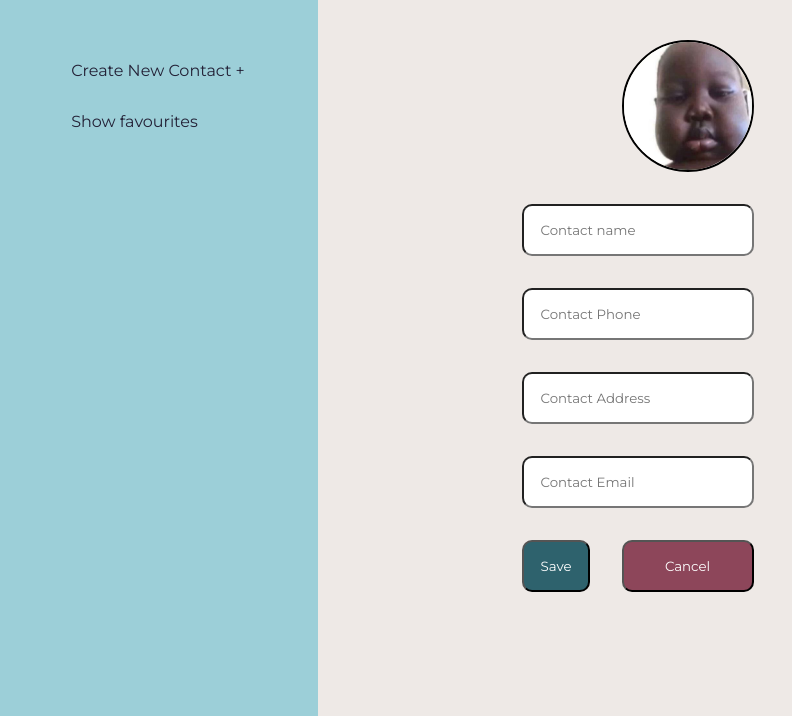
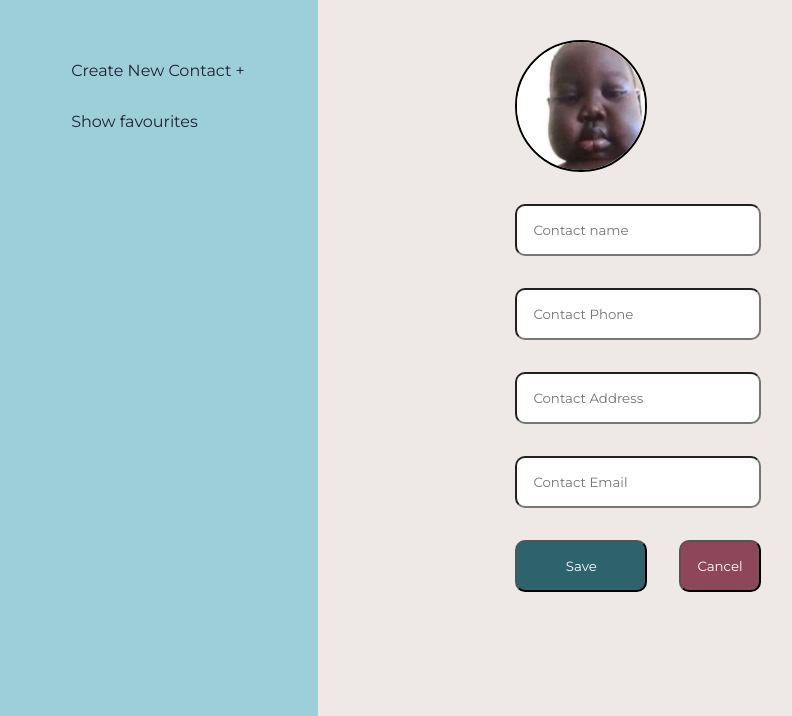
Before and after one commit to Filet26/1620_Assignment-1, a plain HTML site: page page2.html in a window 1280 px wide. Shown: the part 84-800 px from the top of the page, without its empty margins (2-794 px from the left). Drawn offline with Linux system fonts and the light colour scheme.

Commit message:
final bug fixes and errors

```diff
--- a/CSS/styles.css
+++ b/CSS/styles.css
@@ -169,7 +169,7 @@ input {
     align-self: center;
   }
   nav {
-    display: flexbox;
+    display: flex;
     grid-column: span 2;
     height: 25vh;
     justify-content: center;
--- a/page2.html
+++ b/page2.html
@@ -22,15 +22,14 @@
 
     <div class="add-contact">
       <div class="contact-card">
-        <label for="CHUNGS"></label>
         <img class="profile-img" src="images/pfp.jpg" alt="profile picture" />
         <input class="card-input" type="text" placeholder="Contact name" />
         <input class="card-input" type="text" placeholder="Contact Phone" />
         <input class="card-input" type="text" placeholder="Contact Address" />
         <input class="card-input" type="email" placeholder="Contact Email" />
-      </label>
-        <button type ='save' class="btn save-btn">Save</button>
-        <button type = 'reset'class="btn cancel-btn">Cancel</button>
+
+        <button type="submit" class="btn save-btn">Save</button>
+        <button type="reset" class="btn cancel-btn">Cancel</button>
       </div>
     </div>
   </body>
```
